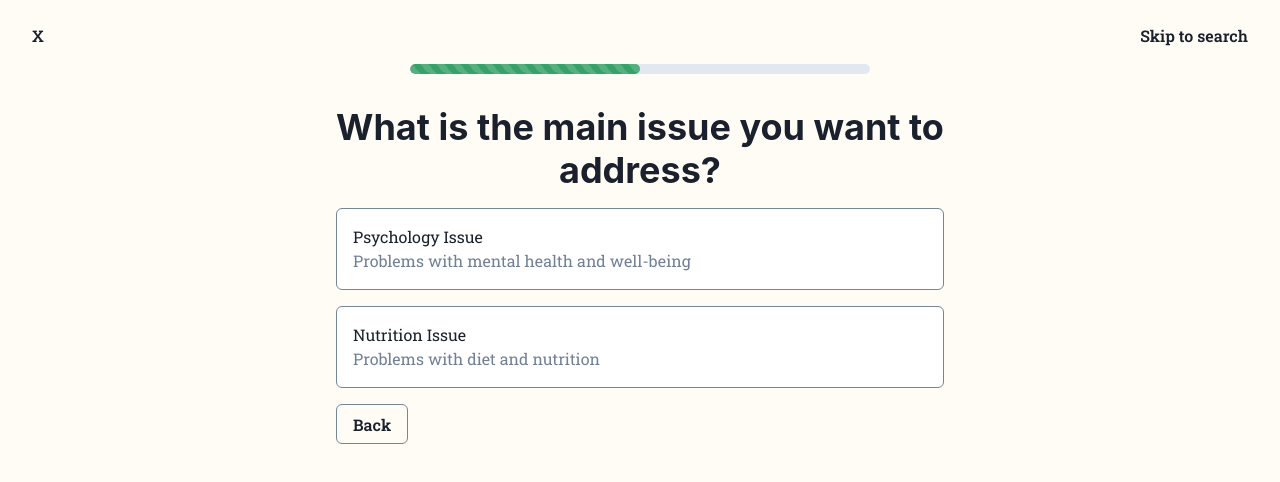
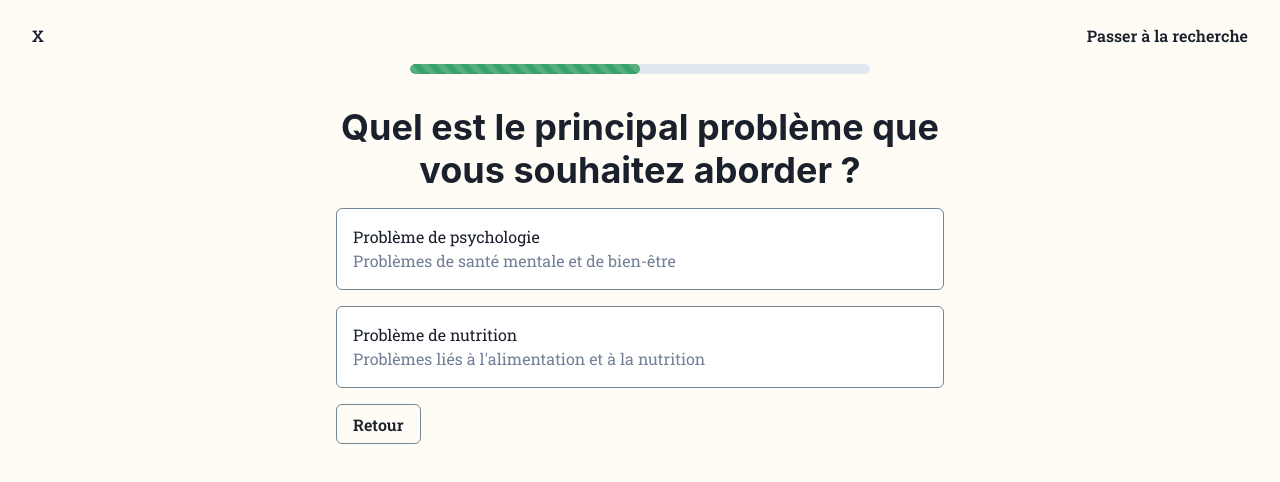
Before and after one commit to KabsiMontassar/mood-food, a React (Vite) app: page /Rendezvous in a window 1280 px wide. Both pictures are taken after a click on the element 640 px from the left and 347 px from the top of the page. Shown: the top 482 px of the page. Built offline with nearby package versions, Linux system fonts and the light colour scheme.

Commit message:
Update RendezVousPrompt.jsx

```diff
--- a/src/components/RendezVousPrompt.jsx
+++ b/src/components/RendezVousPrompt.jsx
@@ -1,5 +1,5 @@
 import React, { useState, useRef } from 'react';
-import { Box, Button, Flex, Text, Progress, Heading, Container, useColorModeValue } from '@chakra-ui/react';
+import { Box, Button, Flex, Text, Progress, Heading, Container, useColorModeValue, Spinner ,Center} from '@chakra-ui/react';
 import { CSSTransition, SwitchTransition } from 'react-transition-group';
 
 const steps = [
@@ -60,7 +60,7 @@ const Rendezvousprompt = ({ setIssue, setType, setShowlist }) => {
             <Flex direction="column" maxW="container.md" width="100%" height="100%">
                 <Flex justifyContent="space-between" width="100%" p={4}>
                     <Button
-                         colorScheme="gray"
+                        colorScheme="gray"
                         as="a"
                         href="/"
                         position="absolute"
@@ -90,7 +90,7 @@ const Rendezvousprompt = ({ setIssue, setType, setShowlist }) => {
                             color: useColorModeValue('gray.600', 'whiteAlpha.600')
                         }}
                     >
-                        Skip to search
+                        Passer à la recherche
                     </Button>
                 </Flex>
 
@@ -120,10 +120,10 @@ const Rendezvousprompt = ({ setIssue, setType, setShowlist }) => {
                             {activeStep === 0 && (
                                 <Container maxW="container.sm" >
                                     <Heading textAlign="center" as="h1" size="xl" mb={4}>
-                                        What type of care are you looking for?
+                                        Quel type de soins recherchez-vous ?
                                     </Heading>
                                     <Box
-                                       bg={useColorModeValue('white', 'gray.800')}
+                                        bg={useColorModeValue('white', 'gray.800')}
                                         cursor="pointer"
                                         _hover={{ bg: useColorModeValue('gray.100', 'gray.700') }}
                                         border={`1px solid ${useColorModeValue('#758694', '#A0AEC0')}`}
@@ -132,13 +132,13 @@ const Rendezvousprompt = ({ setIssue, setType, setShowlist }) => {
                                         mb={4}
                                         onClick={() => handleIssueSelection('Annual physical / checkup')}
                                     >
-                                        <Text>Annual physical / checkup</Text>
+                                        <Text>Examen médical annuel / bilan de santé</Text>
                                         <Text color={useColorModeValue('gray.500', 'gray.400')}>
-                                            Comprehensive physical examination
+                                            Examen complet
                                         </Text>
                                     </Box>
                                     <Box
-                                     bg={useColorModeValue('white', 'gray.800')}
+                                        bg={useColorModeValue('white', 'gray.800')}
                                         cursor="pointer"
                                         _hover={{ bg: useColorModeValue('gray.100', 'gray.700') }}
                                         border={`1px solid ${useColorModeValue('#758694', '#A0AEC0')}`}
@@ -146,9 +146,9 @@ const Rendezvousprompt = ({ setIssue, setType, setShowlist }) => {
                                         p={4}
                                         onClick={() => handleIssueSelection('Issue / Condition / Problem')}
                                     >
-                                        <Text>I need care for an issue, condition, or problem</Text>
+                                        <Text>J'ai besoin de soins pour un problème, une condition ou une difficulté.</Text>
                                         <Text color={useColorModeValue('gray.500', 'gray.400')}>
-                                            Find treatment for a specific issue or ongoing problem
+                                            Trouvez un traitement pour un problème spécifique ou un problème persistant.
                                         </Text>
                                     </Box>
                                 </Container>
@@ -156,10 +156,10 @@ const Rendezvousprompt = ({ setIssue, setType, setShowlist }) => {
                             {activeStep === 1 && (
                                 <Container maxW="container.sm">
                                     <Heading textAlign="center" as="h1" size="xl" mb={4}>
-                                        What is the main issue you want to address?
+                                        Quel est le principal problème que vous souhaitez aborder ?
                                     </Heading>
                                     <Box
-                                       bg={useColorModeValue('white', 'gray.800')}
+                                        bg={useColorModeValue('white', 'gray.800')}
                                         cursor="pointer"
                                         _hover={{ bg: useColorModeValue('gray.100', 'gray.700') }}
                                         border={`1px solid ${useColorModeValue('#758694', '#A0AEC0')}`}
@@ -168,13 +168,13 @@ const Rendezvousprompt = ({ setIssue, setType, setShowlist }) => {
                                         mb={4}
                                         onClick={() => handleTypeSelection('Psychology')}
                                     >
-                                        <Text>Psychology Issue</Text>
+                                        <Text>Problème de psychologie</Text>
                                         <Text color={useColorModeValue('gray.500', 'gray.400')}>
-                                            Problems with mental health and well-being
+                                            Problèmes de santé mentale et de bien-être
                                         </Text>
                                     </Box>
                                     <Box
-                                       bg={useColorModeValue('white', 'gray.800')}
+                                        bg={useColorModeValue('white', 'gray.800')}
                                         cursor="pointer"
                                         _hover={{ bg: useColorModeValue('gray.100', 'gray.700') }}
                                         border={`1px solid ${useColorModeValue('#758694', '#A0AEC0')}`}
@@ -182,9 +182,9 @@ const Rendezvousprompt = ({ setIssue, setType, setShowlist }) => {
                                         p={4}
                                         onClick={() => handleTypeSelection('Nutrition')}
                                     >
-                                        <Text>Nutrition Issue</Text>
+                                        <Text>Problème de nutrition</Text>
                                         <Text color={useColorModeValue('gray.500', 'gray.400')}>
-                                            Problems with diet and nutrition
+                                            Problèmes liés à l'alimentation et à la nutrition
                                         </Text>
                                     </Box>
                                     <Button
@@ -198,15 +198,27 @@ const Rendezvousprompt = ({ setIssue, setType, setShowlist }) => {
                                             color: 'gray.400'
                                         }}
                                     >
-                                        Back
+                                        Retour
                                     </Button>
                                 </Container>
                             )}
                             {activeStep === 2 && (
                                 <Container maxW="container.sm">
-                                    <Heading textAlign="center" as="h1" size="xl" mb={4}>
-                                        Thank you for your selection! We will now show you the list of available doctors.
-                                    </Heading>
+                                    <Heading textAlign="center" as="h1" size="xl" mb={4}
+                                    letterSpacing={3} color="green.800">
+
+                                        Merci pour votre sélection ! Nous allons maintenant vous montrer la liste des médecins disponibles.</Heading>
+                                   <Center>
+                                   <Spinner
+                                        thickness='4px'
+                                        speed='0.65s'
+                                        emptyColor='gray.200'
+                                        color='green.500'
+                                        size='xl'
+                                        alignContent={"center"} justifyContent={"center"}
+                                    />
+                                   </Center>
+
                                 </Container>
                             )}
                         </Box>
```
